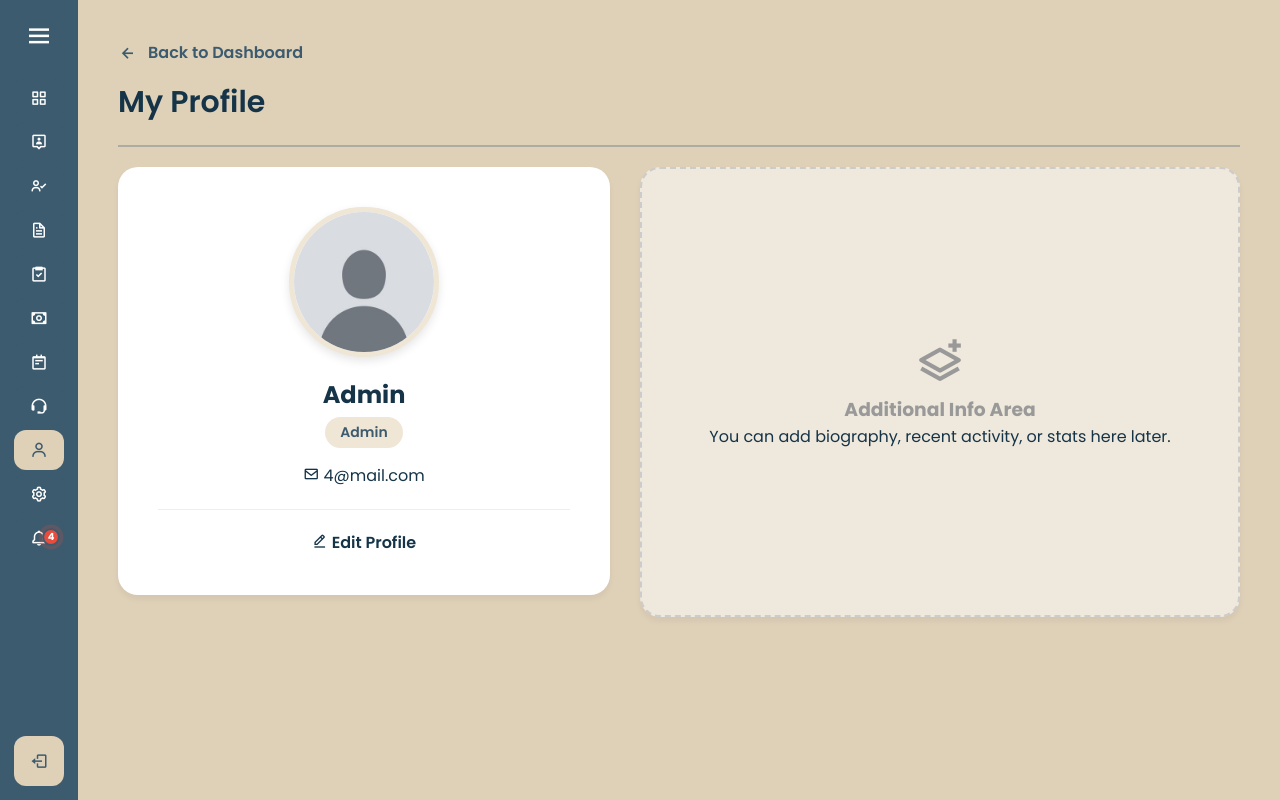
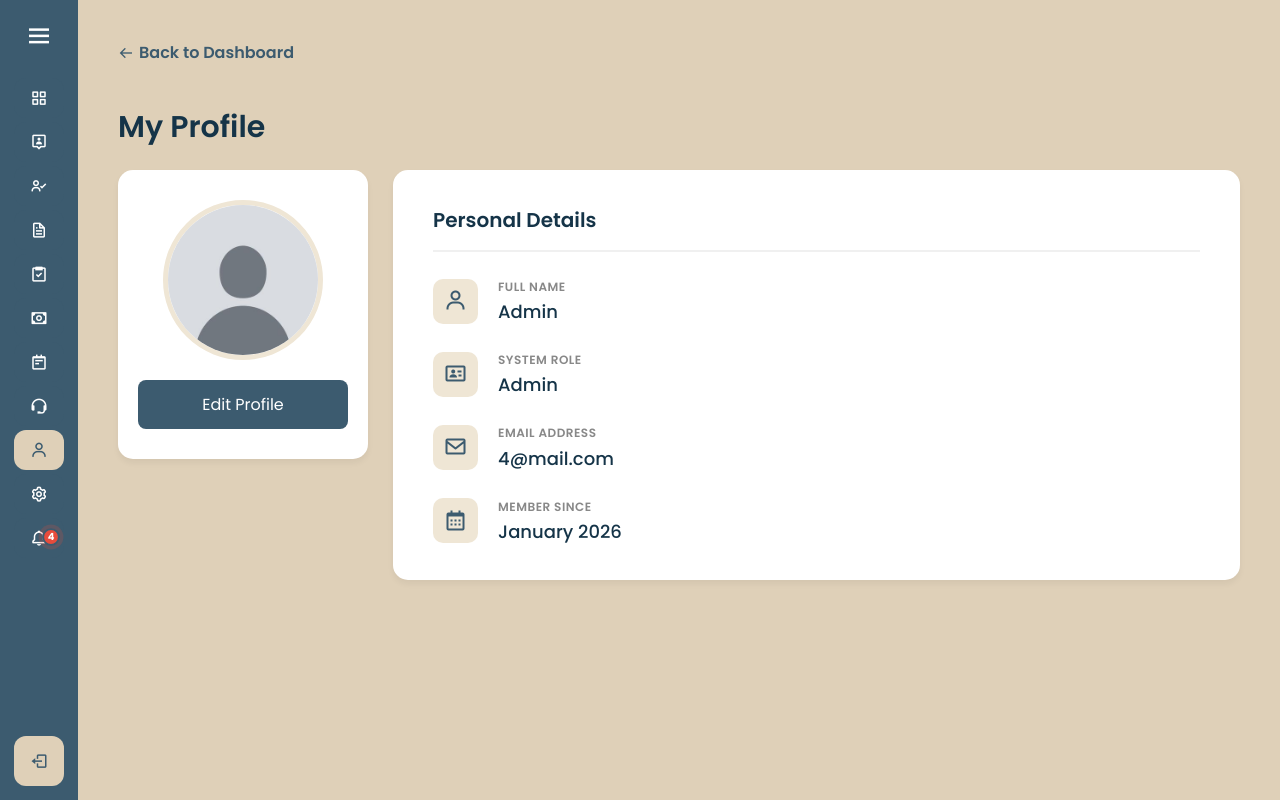
Before and after one commit to chanjyi/RGMS, a PHP site: page /profile.php in a window 1280 px wide. Run offline with PHP 8.4, Linux system fonts and the light colour scheme; a user stored in the database is signed in; data comes from the database, SQL or seed files in the repository.

Commit message:
profile modified

```diff
--- a/profile.php
+++ b/profile.php
@@ -2,87 +2,114 @@
 session_start();
 require 'config.php';
 
+// 1. Security Check
 if (!isset($_SESSION['email'])) {
     header('Location: index.php');
     exit();
 }
 
 $email = $_SESSION['email'];
-$stmt = $conn->prepare("SELECT * FROM users WHERE email = ?");
+
+// 2. Fetch User Data
+$query = "SELECT * FROM users WHERE email = ?";
+$stmt = $conn->prepare($query);
 $stmt->bind_param("s", $email);
 $stmt->execute();
 $user = $stmt->get_result()->fetch_assoc();
 
-// DETERMINE IMAGE (Using 'profile_pic' column and 'images/' folder)
-$avatar_file = !empty($user['profile_pic']) ? "images/" . $user['profile_pic'] : "images/default.png";
+// 3. Prepare Display Data
+$avatar_file = !empty($user['profile_pic']) ? "images/" . htmlspecialchars($user['profile_pic']) : "images/default.png";
+$role_nice   = ucfirst($user['role']);
+$name        = htmlspecialchars($user['name']);
 
-// DETERMINE DASHBOARD LINK BASED ON ROLE
-$dashboardLink = 'index.php';
-if (isset($user['role'])) {
-    switch ($user['role']) {
-        case 'admin': $dashboardLink = 'admin_page.php'; break;
-        case 'reviewer': $dashboardLink = 'reviewer_page.php'; break;
-        case 'hod': $dashboardLink = 'hod_page.php'; break;
-        case 'researcher': $dashboardLink = 'researcher_dashboard.php'; break;
-    }
+// Handle Joined Date (Safe Fallback)
+$joined_date = "January 2026";
+if (!empty($user['joined_at'])) {
+    $joined_date = date("F Y", strtotime($user['joined_at']));
 }
+
+// Dashboard Link Logic
+$dashboardLink = 'index.php'; // Default
+if ($user['role'] == 'admin') $dashboardLink = 'admin_page.php';
+if ($user['role'] == 'reviewer') $dashboardLink = 'reviewer_page.php';
+if ($user['role'] == 'hod') $dashboardLink = 'hod_page.php';
+if ($user['role'] == 'researcher') $dashboardLink = 'researcher_dashboard.php';
 ?>
 
 <!DOCTYPE html>
 <html lang="en">
 <head>
     <meta charset="UTF-8">
-    <title>My Profile</title>
+    <title>My Profile | RGMS</title>
     <link rel="stylesheet" href="styling/style.css">
     <link href="https://unpkg.com/boxicons@2.1.4/css/boxicons.min.css" rel="stylesheet">
 </head>
 <body>
+
     <?php include 'sidebar.php'; ?>
+
     <section class="home-section">
 
-        <a href="<?= $dashboardLink ?>" class="btn-back" style="display: inline-flex; align-items: center; text-decoration: none; color: #3C5B6F; font-weight: 600; margin-bottom: 15px;">
-            <i class='bx bx-left-arrow-alt' style="font-size: 20px; margin-right: 5px;"></i>
-            Back to Dashboard
-        </a>
+        <div style="margin-bottom: 20px;">
+            <a href="<?= $dashboardLink ?>" class="btn-back">
+                <i class='bx bx-arrow-back'></i> Back to Dashboard
+            </a>
+        </div>
 
         <div class="welcome-text">My Profile</div>
 
-        <hr style="border: 1px solid #3C5B6F; opacity: 0.3; margin: 20px 0;">
+        <div class="profile-wrapper">
 
-        <div class="profile-container">
-
-            <div class="form-box profile-card">
-
-                <div class="profile-avatar" style="padding: 0; overflow: hidden; background: white; border: 5px solid #EFE6D5;">
-                    <img src="<?= $avatar_file ?>" alt="Profile" style="width: 100%; height: 100%; object-fit: cover;">
+            <div class="profile-photo-card">
+                <div class="profile-img-container">
+                    <img src="<?= $avatar_file ?>" alt="Profile Picture">
                 </div>
 
-                <h2 class="profile-name"><?= htmlspecialchars($user['name']) ?></h2>
-                <div class="profile-role-badge">
-                    <?= ucfirst($user['role']) ?>
+                <a href="settings.php?view=profile" class="btn-save" style="text-decoration: none; width: 100%; display: block;">
+                    Edit Profile
+                </a>
+            </div>
+
+            <div class="profile-info-card">
+
+                <div class="info-header">Personal Details</div>
+
+                <div class="detail-row">
+                    <div class="detail-icon"><i class='bx bx-user'></i></div>
+                    <div class="detail-content">
+                        <label>Full Name</label>
+                        <span><?= $name ?></span>
+                    </div>
                 </div>
 
-                <p class="profile-email">
-                    <i class='bx bx-envelope'></i> <?= htmlspecialchars($user['email']) ?>
-                </p>
+                <div class="detail-row">
+                    <div class="detail-icon"><i class='bx bx-id-card'></i></div>
+                    <div class="detail-content">
+                        <label>System Role</label>
+                        <span><?= $role_nice ?></span>
+                    </div>
+                </div>
 
-                <div class="profile-actions">
-                    <a href="settings.php?view=profile" style="color: #153448; text-decoration: none; font-weight: 600; font-size: 16px;">
-                        <i class='bx bx-edit-alt'></i> Edit Profile
-                    </a>
+                <div class="detail-row">
+                    <div class="detail-icon"><i class='bx bx-envelope'></i></div>
+                    <div class="detail-content">
+                        <label>Email Address</label>
+                        <span><?= $email ?></span>
+                    </div>
                 </div>
+
+                <div class="detail-row">
+                    <div class="detail-icon"><i class='bx bx-calendar'></i></div>
+                    <div class="detail-content">
+                        <label>Member Since</label>
+                        <span><?= $joined_date ?></span>
+                    </div>
+                </div>
+
             </div>
-
-            <div class="form-box placeholder-area">
-                <div class="placeholder-content">
-                    <i class='bx bx-layer-plus'></i>
-                    <h3>Additional Info Area</h3>
-                    <p>You can add biography, recent activity, or stats here later.</p>
-                </div>
-            </div>
-
         </div>
 
     </section>
+
 </body>
 </html>
--- a/styling/style.css
+++ b/styling/style.css
@@ -1185,3 +1185,105 @@ textarea {
     padding: 8px;
     border-bottom: 1px solid #ddd;
 }
+
+/* ===========================
+   16. PROFILE PAGE SPECIFIC STYLES
+   =========================== */
+
+/* Main Layout Grid */
+.profile-wrapper {
+    display: flex;
+    gap: 25px;
+    flex-wrap: wrap;
+    margin-top: 20px;
+    align-items: flex-start; /* Aligns top of both boxes */
+}
+
+/* --- LEFT CARD: Photo & Button --- */
+.profile-photo-card {
+    flex: 0 0 250px; /* Fixed width for photo card */
+    background: #fff;
+    padding: 30px 20px;
+    border-radius: 15px;
+    text-align: center;
+    box-shadow: 0 4px 6px rgba(0,0,0,0.05);
+}
+
+.profile-img-container {
+    width: 160px;
+    height: 160px;
+    margin: 0 auto 20px;
+    border-radius: 50%;
+    overflow: hidden;
+    border: 5px solid #EFE6D5;
+}
+
+.profile-img-container img {
+    width: 100%;
+    height: 100%;
+    object-fit: cover;
+}
+
+/* --- RIGHT CARD: Information List --- */
+.profile-info-card {
+    flex: 1; /* Takes remaining space */
+    min-width: 300px;
+    background: #fff;
+    padding: 35px 40px;
+    border-radius: 15px;
+    box-shadow: 0 4px 6px rgba(0,0,0,0.05);
+}
+
+.info-header {
+    color: #153448;
+    font-size: 20px;
+    margin-bottom: 25px;
+    padding-bottom: 15px;
+    border-bottom: 2px solid #f0f0f0;
+    font-weight: 600;
+}
+
+/* Detail Row Styling */
+.detail-row {
+    display: flex;
+    align-items: center;
+    margin-bottom: 25px;
+}
+
+.detail-row:last-child {
+    margin-bottom: 0;
+}
+
+.detail-icon {
+    font-size: 24px;
+    color: #3C5B6F;
+    margin-right: 20px;
+    background: #EFE6D5;
+    width: 45px;
+    height: 45px;
+    display: flex;
+    align-items: center;
+    justify-content: center;
+    border-radius: 10px;
+    flex-shrink: 0;
+}
+
+.detail-content {
+    display: flex;
+    flex-direction: column;
+}
+
+.detail-content label {
+    font-size: 12px;
+    color: #888;
+    margin-bottom: 2px;
+    text-transform: uppercase;
+    letter-spacing: 0.5px;
+    font-weight: 600;
+}
+
+.detail-content span {
+    font-size: 18px;
+    color: #153448;
+    font-weight: 500;
+}
```
